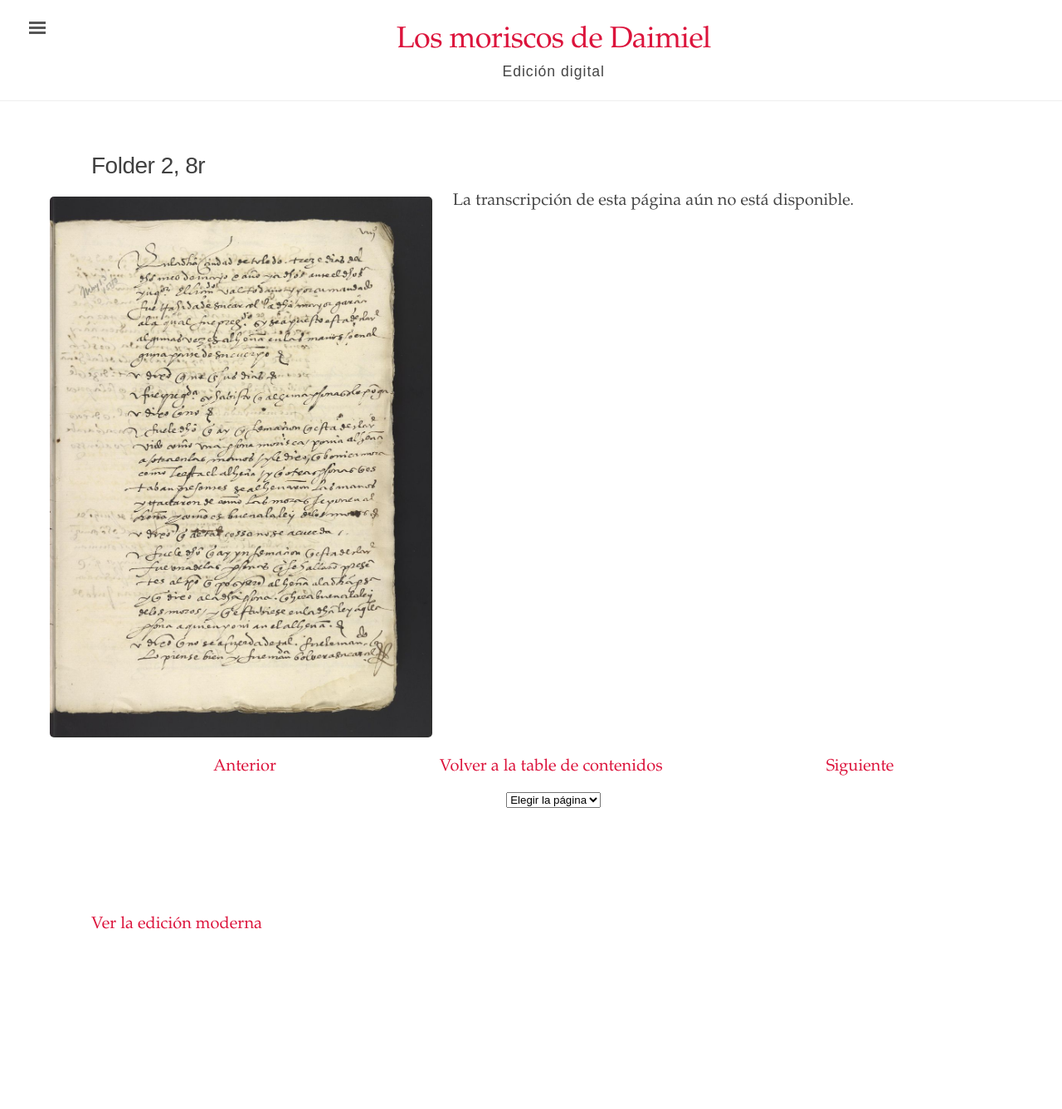
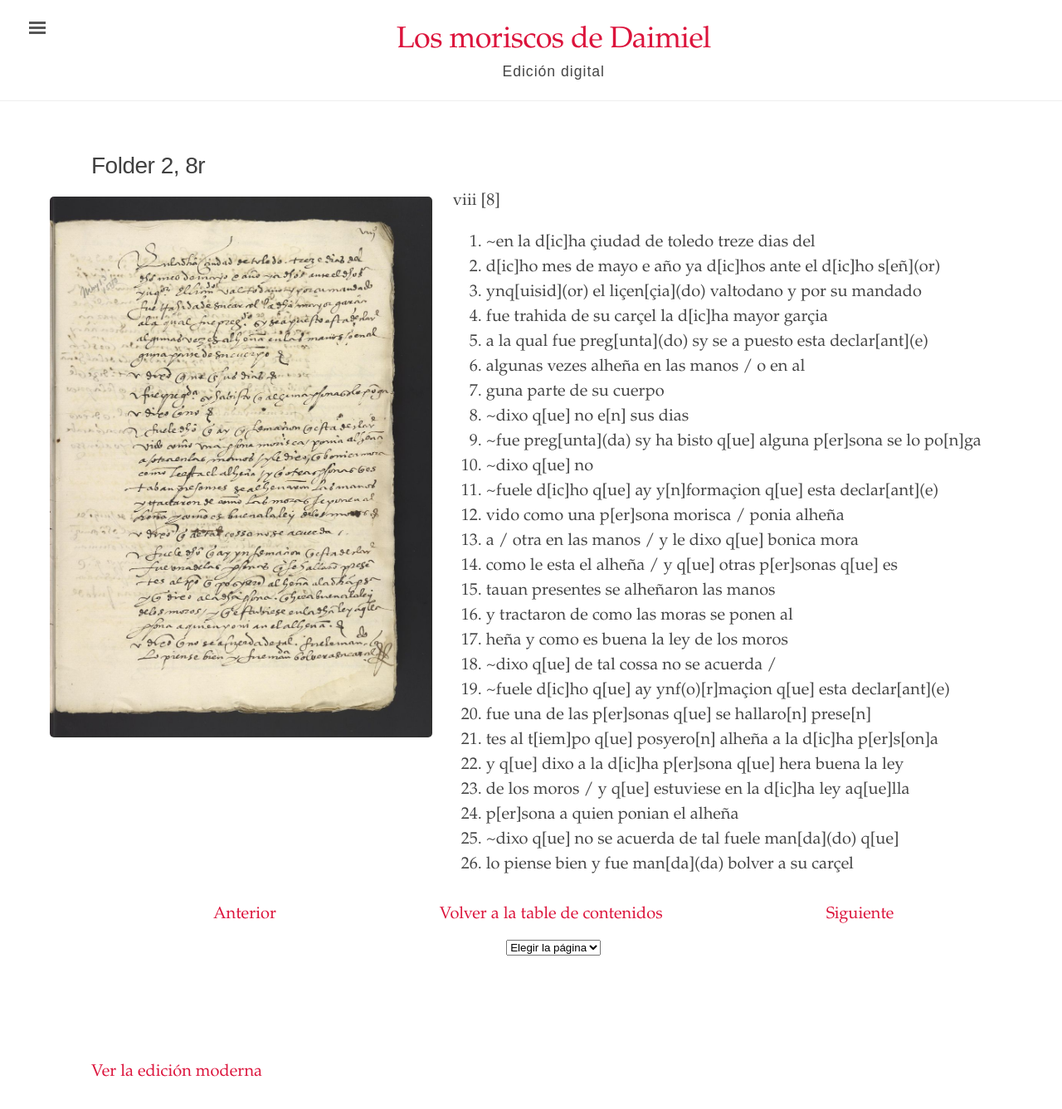
Before and after one commit to digbmc/moriscos-daimel, a Jekyll site: the page built from _texts/folder-2-8r.md, in a window 1280 px wide and 1387 px high. Shown: the top 1337 px of the window at 83% size. Built offline with Jekyll 4.4.1, drawn with Linux system fonts in a browser that asks for light colours.

Commit message:
Update folder-2-8r.md

```diff
--- a/_texts/folder-2-8r.md
+++ b/_texts/folder-2-8r.md
@@ -5,4 +5,31 @@ image: /assets/images/Folder_2_8r.jpg
 body_class: wide-page
 order: 15
 ---
-La transcripción de esta página aún no está disponible.
+viii \[8\]
+
+1. ~en la d\[ic\]ha çiudad de toledo treze dias del
+2. d\[ic\]ho mes de mayo e año ya d\[ic\]hos ante el d\[ic\]ho s\[eñ\](or)
+3. ynq\[uisid\](or) el liçen\[çia\](do) valtodano y por su mandado
+4. fue trahida de su carçel la d\[ic\]ha mayor garçia
+5. a la qual fue preg\[unta\](do) sy se a puesto esta declar\[ant\](e)
+6. algunas vezes alheña en las manos / o en al
+7. guna parte de su cuerpo
+8. ~dixo q\[ue\] no e\[n\] sus dias
+9. ~fue preg\[unta\](da) sy ha bisto q\[ue\] alguna p\[er\]sona se lo po\[n\]ga
+10. ~dixo q\[ue\] no
+11. ~fuele d\[ic\]ho q\[ue\] ay y\[n\]formaçion q\[ue\] esta declar\[ant\](e)
+12. vido como una p\[er\]sona morisca / ponia alheña
+13. a / otra en las manos / y le dixo q\[ue\] bonica mora
+14. como le esta el alheña / y q\[ue\] otras p\[er\]sonas q\[ue\] es
+15. tauan presentes se alheñaron las manos
+16. y tractaron de como las moras se ponen al
+17. heña y como es buena la ley de los moros
+18. ~dixo q\[ue\] de tal cossa no se acuerda /
+19. ~fuele d\[ic\]ho q\[ue\] ay ynf(o)\[r\]maçion q\[ue\] esta declar\[ant\](e)
+20. fue una de las p\[er\]sonas q\[ue\] se hallaro\[n\] prese\[n\]
+21. tes al t\[iem\]po q\[ue\] posyero\[n\] alheña a la d\[ic\]ha p\[er\]s\[on\]a
+22. y q\[ue\] dixo a la d\[ic\]ha p\[er\]sona q\[ue\] hera buena la ley
+23. de los moros / y q\[ue\] estuviese en la d\[ic\]ha ley aq\[ue\]lla
+24. p\[er\]sona a quien ponian el alheña
+25. ~dixo q\[ue\] no se acuerda de tal fuele man\[da\](do) q\[ue\]
+26. lo piense bien y fue man\[da\](da) bolver a su carçel
```
